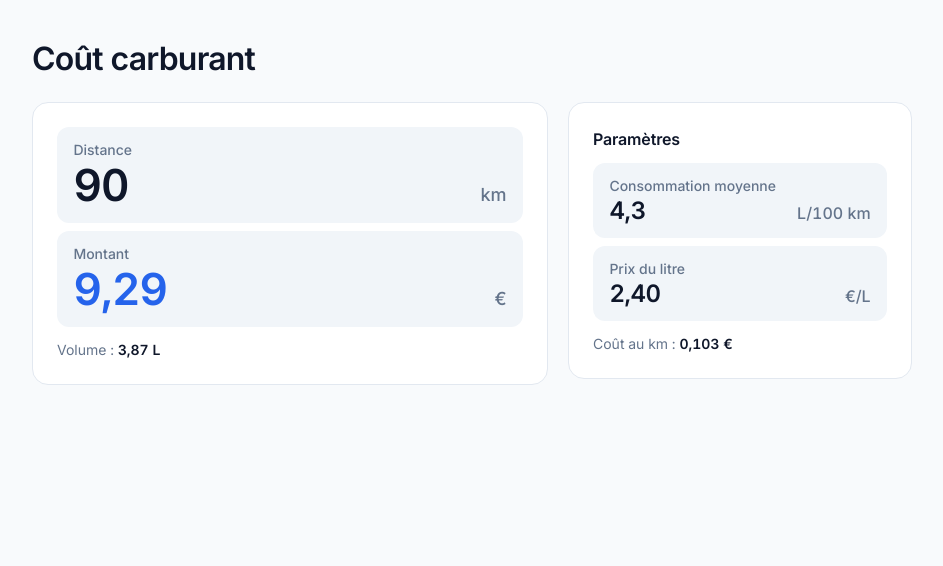
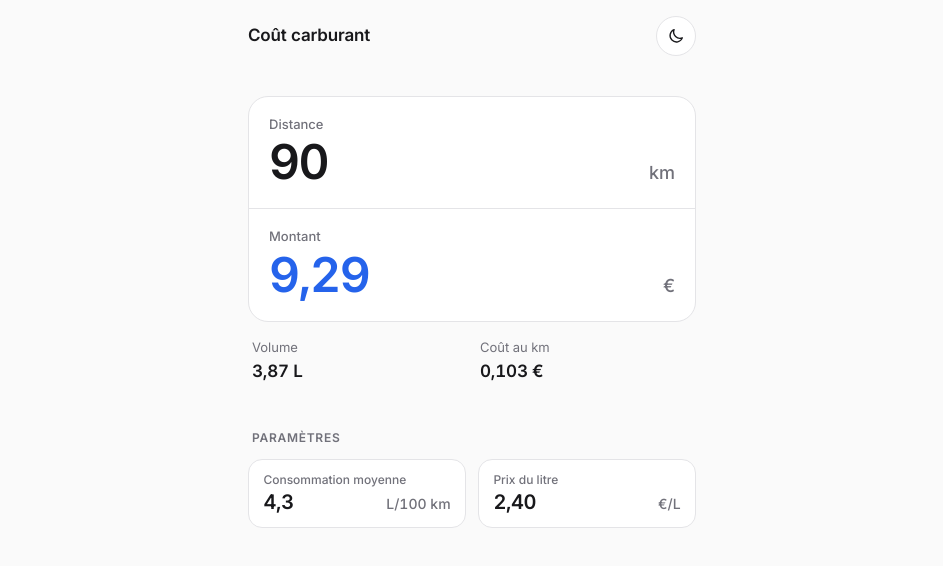
Before and after one commit to leomazet0809-a11y/Cout_Carburant, a plain HTML site: page index.html in a window 1280 px wide. Shown: the whole page, without its empty margins (168-1111 px from the left). Drawn offline with Linux system fonts and the light colour scheme.

Commit message:
Refonte de l'interface : plus sobre, bouton thème clair/sombre
Co-Authored-By: Claude Opus 5.5 <noreply@anthropic.com>
Claude-Session: https://claude.ai/code/session_015Ehg6GhihxwNs3pyhnX7w2

```diff
--- a/index.html
+++ b/index.html
@@ -4,50 +4,62 @@
 <meta charset="utf-8">
 <meta name="viewport" content="width=device-width, initial-scale=1, viewport-fit=cover">
 <title>Coût carburant</title>
+<meta name="theme-color" content="#FAFAFA">
+<script>
+  (function () {
+    var t = null;
+    try { t = localStorage.getItem('cout-carburant:theme'); } catch (e) {}
+    if (t !== 'light' && t !== 'dark') {
+      t = window.matchMedia && window.matchMedia('(prefers-color-scheme: dark)').matches ? 'dark' : 'light';
+    }
+    document.documentElement.setAttribute('data-theme', t);
+  })();
+</script>
 <link rel="preconnect" href="https://fonts.googleapis.com">
 <link rel="preconnect" href="https://fonts.gstatic.com" crossorigin>
 <link href="https://fonts.googleapis.com/css2?family=Inter:wght@400;500;600&display=swap" rel="stylesheet">
 <style>
   :root {
-    --bg: #F8FAFC;
+    --bg: #FAFAFA;
     --surface: #FFFFFF;
-    --field: #F1F5F9;
-    --line: #E2E8F0;
-    --ink: #0F172A;
-    --muted: #64748B;
+    --line: #E4E4E7;
+    --ink: #18181B;
+    --muted: #71717A;
+    --faint: #A1A1AA;
     --accent: #2563EB;
     --error: #DC2626;
-    box-sizing: border-box;
-    padding-top: env(safe-area-inset-top, 0px);
-    padding-bottom: env(safe-area-inset-bottom, 0px);
+    --ring: rgba(37, 99, 235, 0.18);
     color-scheme: light;
   }
   @media (prefers-color-scheme: dark) {
     :root:not([data-theme="light"]) {
-      --bg: #0F172A;
-      --surface: #1E293B;
-      --field: #273449;
-      --line: #334155;
-      --ink: #F1F5F9;
-      --muted: #94A3B8;
-      --accent: #60A5FA;
+      --bg: #0B0B0E;
+      --surface: #151519;
+      --line: #27272A;
+      --ink: #F4F4F5;
+      --muted: #A1A1AA;
+      --faint: #52525B;
+      --accent: #7AA2FF;
       --error: #F87171;
+      --ring: rgba(122, 162, 255, 0.22);
       color-scheme: dark;
     }
   }
   :root[data-theme="dark"] {
-    --bg: #0F172A;
-    --surface: #1E293B;
-    --field: #273449;
-    --line: #334155;
-    --ink: #F1F5F9;
-    --muted: #94A3B8;
-    --accent: #60A5FA;
+    --bg: #0B0B0E;
+    --surface: #151519;
+    --line: #27272A;
+    --ink: #F4F4F5;
+    --muted: #A1A1AA;
+    --faint: #52525B;
+    --accent: #7AA2FF;
     --error: #F87171;
+    --ring: rgba(122, 162, 255, 0.22);
     color-scheme: dark;
   }
-  *, *::before, *::after { box-sizing: inherit; }
-  html { height: 100%; scroll-padding-top: env(safe-area-inset-top, 0px); }
+
+  *, *::before, *::after { box-sizing: border-box; }
+  html { height: 100%; }
   body {
     margin: 0;
     min-height: 100%;
@@ -57,58 +69,79 @@
     font-size: 1rem;
     line-height: 1.5;
     -webkit-text-size-adjust: 100%;
+    -webkit-font-smoothing: antialiased;
     font-feature-settings: "tnum" 1, "cv11" 1;
+    transition: background-color .2s ease, color .2s ease;
   }
 
   .app {
-    max-width: 34rem;
+    max-width: 30rem;
     margin: 0 auto;
-    padding: clamp(1rem, 4vw, 2.5rem);
+    padding:
+      calc(env(safe-area-inset-top, 0px) + 1rem)
+      max(1rem, env(safe-area-inset-right, 0px))
+      calc(env(safe-area-inset-bottom, 0px) + 2rem)
+      max(1rem, env(safe-area-inset-left, 0px));
+  }
+
+  /* En-tête */
+  .top {
+    display: flex;
+    align-items: center;
+    justify-content: space-between;
+    gap: 1rem;
+    margin-bottom: clamp(1.5rem, 6vw, 2.5rem);
   }
   h1 {
-    font-size: clamp(1.5rem, 4vw, 2rem);
+    margin: 0;
+    font-size: 1.0625rem;
     font-weight: 600;
-    letter-spacing: -0.025em;
-    line-height: 1.2;
-    margin: 0 0 clamp(1rem, 3vw, 1.5rem);
+    letter-spacing: -0.01em;
   }
-  .grid { display: grid; gap: 1rem; }
-  @media (min-width: 760px) {
-    .app { max-width: 60rem; }
-    .grid { grid-template-columns: 3fr 2fr; align-items: start; gap: 1.25rem; }
+  .theme-btn {
+    display: inline-grid;
+    place-items: center;
+    width: 2.5rem;
+    height: 2.5rem;
+    padding: 0;
+    border: 1px solid var(--line);
+    border-radius: 999px;
+    background: var(--surface);
+    color: var(--ink);
+    cursor: pointer;
+    transition: border-color .15s ease, background-color .2s ease;
   }
+  .theme-btn:hover { border-color: var(--faint); }
+  .theme-btn:focus-visible { outline: none; box-shadow: 0 0 0 4px var(--ring); border-color: var(--accent); }
+  .theme-btn svg { width: 1.125rem; height: 1.125rem; }
+  .theme-btn .i-sun { display: none; }
+  :root[data-theme="dark"] .theme-btn .i-sun { display: block; }
+  :root[data-theme="dark"] .theme-btn .i-moon { display: none; }
 
-  .card {
+  /* Calcul */
+  .panel {
     background: var(--surface);
     border: 1px solid var(--line);
-    border-radius: 16px;
-    padding: clamp(1rem, 3vw, 1.5rem);
+    border-radius: 20px;
+    overflow: hidden;
+    transition: background-color .2s ease, border-color .2s ease;
   }
-  h2 {
-    font-size: 1rem;
-    font-weight: 600;
-    letter-spacing: -0.01em;
-    margin: 0 0 0.75rem;
-  }
-  .stack { display: grid; gap: 0.5rem; }
-
-  .field {
+  .row {
     display: block;
-    background: var(--field);
-    border: 2px solid transparent;
-    border-radius: 12px;
-    padding: 0.6rem 0.9rem 0.65rem;
+    padding: 1.1rem 1.25rem 1.2rem;
     cursor: text;
   }
-  .field:focus-within { border-color: var(--accent); background: var(--surface); }
-  .field .label {
+  .row + .row { border-top: 1px solid var(--line); }
+  .label {
     display: block;
-    font-size: 0.875rem;
+    font-size: 0.8125rem;
     font-weight: 500;
     color: var(--muted);
+    transition: color .15s ease;
   }
-  .field .entry { display: flex; align-items: baseline; gap: 0.4rem; }
-  .field input {
+  .row:focus-within .label { color: var(--accent); }
+  .entry { display: flex; align-items: baseline; gap: 0.5rem; }
+  input {
     flex: 1;
     min-width: 0;
     width: 100%;
@@ -118,43 +151,87 @@
     color: var(--ink);
     font: inherit;
     font-weight: 600;
-    letter-spacing: -0.02em;
-    font-size: 1.5rem;
-    line-height: 1.25;
+    letter-spacing: -0.03em;
+    caret-color: var(--accent);
   }
-  .field input:focus { outline: none; }
-  .field input::placeholder { color: var(--muted); opacity: 0.5; }
-  .field .unit { color: var(--muted); font-weight: 500; white-space: nowrap; }
+  input:focus { outline: none; }
+  input::placeholder { color: var(--faint); }
+  .row input { font-size: clamp(2.25rem, 10vw, 3rem); line-height: 1.15; }
+  .unit { color: var(--muted); font-weight: 500; white-space: nowrap; }
+  .row .unit { font-size: 1.125rem; }
+  .row.is-computed input { color: var(--accent); }
 
-  .field.big input { font-size: clamp(2rem, 9vw, 2.75rem); line-height: 1.15; }
-  .field.big .unit { font-size: 1.125rem; }
-  .field.is-computed input { color: var(--accent); }
+  .stats {
+    display: grid;
+    grid-template-columns: 1fr 1fr;
+    gap: 1rem;
+    margin: 1rem 0 0;
+    padding: 0 0.25rem;
+  }
+  .stats div { min-width: 0; }
+  .stats dt { font-size: 0.8125rem; color: var(--muted); }
+  .stats dd { margin: 0.1rem 0 0; font-size: 1.0625rem; font-weight: 600; letter-spacing: -0.01em; }
 
-  .meta {
-    margin: 0.75rem 0 0;
-    font-size: 0.875rem;
+  .msg { margin: 0.75rem 0 0; padding: 0 0.25rem; font-size: 0.875rem; color: var(--error); }
+  .msg[hidden] { display: none; }
+
+  /* Paramètres */
+  .params { margin-top: clamp(2rem, 7vw, 2.75rem); }
+  h2 {
+    margin: 0 0 0.75rem;
+    padding: 0 0.25rem;
+    font-size: 0.75rem;
+    font-weight: 600;
+    letter-spacing: 0.06em;
+    text-transform: uppercase;
     color: var(--muted);
   }
-  .meta strong { color: var(--ink); font-weight: 600; }
-  .msg { margin: 0.75rem 0 0; font-size: 0.875rem; color: var(--error); }
-  .msg[hidden] { display: none; }
+  .params-grid {
+    display: grid;
+    grid-template-columns: repeat(auto-fit, minmax(11rem, 1fr));
+    gap: 0.75rem;
+  }
+  .field {
+    display: block;
+    padding: 0.7rem 0.9rem 0.75rem;
+    background: var(--surface);
+    border: 1px solid var(--line);
+    border-radius: 14px;
+    cursor: text;
+    transition: border-color .15s ease, box-shadow .15s ease, background-color .2s ease;
+  }
+  .field:hover { border-color: var(--faint); }
+  .field:focus-within { border-color: var(--accent); box-shadow: 0 0 0 4px var(--ring); }
+  .field .label { font-size: 0.75rem; }
+  .field input { font-size: 1.25rem; line-height: 1.3; letter-spacing: -0.02em; }
+  .field .unit { font-size: 0.875rem; }
+
+  @media (prefers-reduced-motion: reduce) {
+    *, *::before, *::after { transition: none !important; }
+  }
 </style>
 </head>
 <body>
-<main class="app">
-  <h1>Coût carburant</h1>
+<div class="app">
+  <header class="top">
+    <h1>Coût carburant</h1>
+    <button class="theme-btn" id="theme" type="button" aria-label="Activer le mode sombre">
+      <svg class="i-moon" viewBox="0 0 24 24" fill="none" stroke="currentColor" stroke-width="1.75" stroke-linecap="round" stroke-linejoin="round" aria-hidden="true"><path d="M20.5 14.5A8.5 8.5 0 0 1 9.5 3.5a8.5 8.5 0 1 0 11 11Z"/></svg>
+      <svg class="i-sun" viewBox="0 0 24 24" fill="none" stroke="currentColor" stroke-width="1.75" stroke-linecap="round" stroke-linejoin="round" aria-hidden="true"><circle cx="12" cy="12" r="4"/><path d="M12 2v2M12 20v2M4.93 4.93l1.41 1.41M17.66 17.66l1.41 1.41M2 12h2M20 12h2M4.93 19.07l1.41-1.41M17.66 6.34l1.41-1.41"/></svg>
+    </button>
+  </header>
 
-  <div class="grid">
-    <section class="card" aria-label="Calcul">
-      <div class="stack">
-        <label class="field big" data-key="km">
+  <main>
+    <section aria-label="Calcul">
+      <div class="panel">
+        <label class="row" data-key="km">
           <span class="label">Distance</span>
           <span class="entry">
             <input id="km" type="text" inputmode="decimal" autocomplete="off" spellcheck="false" enterkeyhint="done" placeholder="0">
             <span class="unit">km</span>
           </span>
         </label>
-        <label class="field big" data-key="cost">
+        <label class="row" data-key="cost">
           <span class="label">Montant</span>
           <span class="entry">
             <input id="cost" type="text" inputmode="decimal" autocomplete="off" spellcheck="false" enterkeyhint="done" placeholder="0">
@@ -162,13 +239,16 @@
           </span>
         </label>
       </div>
-      <p class="meta">Volume : <strong id="liters">—</strong></p>
+      <dl class="stats">
+        <div><dt>Volume</dt><dd id="liters">—</dd></div>
+        <div><dt>Coût au km</dt><dd id="perkm">—</dd></div>
+      </dl>
       <p class="msg" id="msg" role="alert" hidden></p>
     </section>
 
-    <section class="card" aria-labelledby="params-title">
+    <section class="params" aria-labelledby="params-title">
       <h2 id="params-title">Paramètres</h2>
-      <div class="stack">
+      <div class="params-grid">
         <label class="field">
           <span class="label">Consommation moyenne</span>
           <span class="entry">
@@ -184,14 +264,32 @@
           </span>
         </label>
       </div>
-      <p class="meta">Coût au km : <strong id="perkm">—</strong></p>
     </section>
-  </div>
-</main>
+  </main>
+</div>
 
 <script>
 (function () {
   var $ = function (id) { return document.getElementById(id); };
+  var root = document.documentElement;
+
+  /* Thème clair / sombre */
+  var THEME_KEY = 'cout-carburant:theme';
+  var themeBtn = $('theme');
+  var themeMeta = document.querySelector('meta[name="theme-color"]');
+  function applyTheme(t) {
+    root.setAttribute('data-theme', t);
+    themeBtn.setAttribute('aria-label', t === 'dark' ? 'Activer le mode clair' : 'Activer le mode sombre');
+    themeMeta.setAttribute('content', t === 'dark' ? '#0B0B0E' : '#FAFAFA');
+  }
+  applyTheme(root.getAttribute('data-theme') === 'dark' ? 'dark' : 'light');
+  themeBtn.addEventListener('click', function () {
+    var next = root.getAttribute('data-theme') === 'dark' ? 'light' : 'dark';
+    applyTheme(next);
+    try { localStorage.setItem(THEME_KEY, next); } catch (e) {}
+  });
+
+  /* Calcul */
   var trip = { km: $('km'), cost: $('cost') };
   var conso = $('conso'), prix = $('prix');
   var liters = $('liters'), perkm = $('perkm'), msg = $('msg');
@@ -200,7 +298,7 @@
   var source = 'km';
 
   function parse(s) {
-    var t = String(s).replace(/[\s\u00A0\u202F]/g, '').replace(',', '.');
+    var t = String(s).replace(/[\s  ]/g, '').replace(',', '.');
     if (t === '') return null;
     var n = Number(t);
     return isFinite(n) ? n : NaN;
@@ -219,7 +317,7 @@
   }
 
   function update() {
-    document.querySelectorAll('.field[data-key]').forEach(function (f) {
+    document.querySelectorAll('.row[data-key]').forEach(function (f) {
       f.classList.toggle('is-computed', f.dataset.key !== source);
     });
     var c = parse(conso.value), p = parse(prix.value);
```
